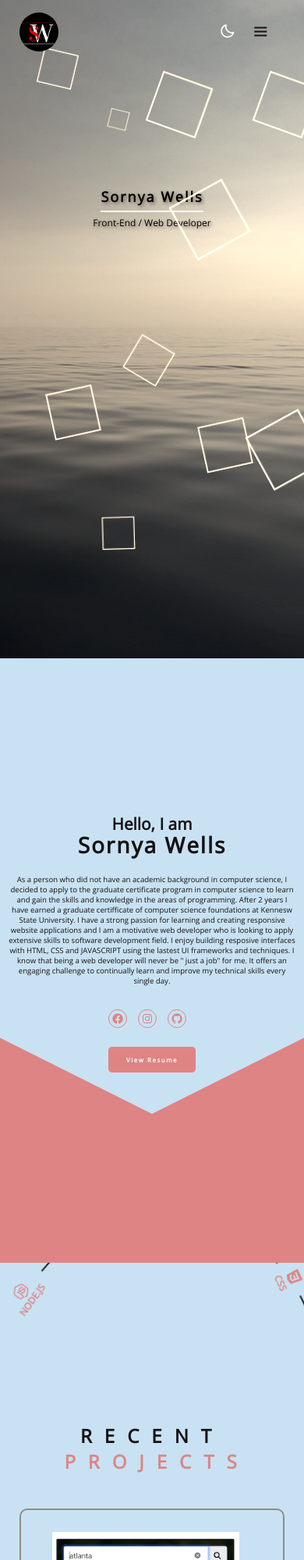
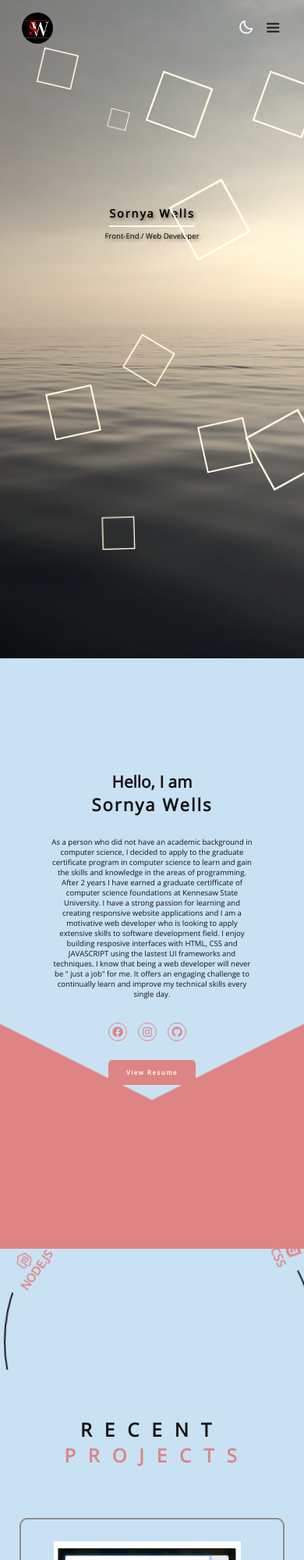
Before and after one commit to twells38/Sornya-Portfolio, a plain HTML site: page index.html in a window 390 px wide. Shown: the top 2000 px of the page at 78% size. Drawn offline with nearby package versions, Linux system fonts and the light colour scheme.

Commit message:
edit media

```diff
--- a/index.html
+++ b/index.html
@@ -51,7 +51,7 @@
             <h1>Sornya Wells</h1>
             <p>As a person who did not have an academic background in computer science,
                 I decided to apply to the graduate certificate program in computer science to learn and gain the skills and knowledge in the areas of programming.
-                After 2 years I have earned a graduate certifficate of computer science foundations at Kennesw State University. I have a strong passion for learning and creating responsive website applications
+                After 2 years I have earned a graduate certifficate of computer science foundations at Kennesaw State University. I have a strong passion for learning and creating responsive website applications
                 and I am a motivative web developer who is looking to apply extensive skills to software development field. I enjoy building resposive interfaces with HTML, CSS and JAVASCRIPT using the lastest UI frameworks and techniques.
                 I know that being a web developer will never be " just a job" for me. It offers an engaging challenge to continually learn and improve my technical skills every single day.</p>
             <div class="social-media">
--- a/style.css
+++ b/style.css
@@ -82,6 +82,7 @@ header{
 }
 #darkMode-icon{
     font-size: 2rem;
+    padding-right: 2rem;
     color: var(--bg-color);
     cursor: pointer;
 }
@@ -153,7 +154,7 @@ header{
     flex-direction: column;
     justify-content: center;
     align-items: center;
-    margin-top: 20rem;
+    margin-top: 18rem;
     font-size: 1.5rem;
     text-shadow: 2px 2px 4px rgb(100, 97, 97);
 }
@@ -262,7 +263,7 @@ section{
     position: absolute;
     max-width: 44rem;
     color: var(--text-color);
-    top: 30%;
+    top: 15%;
 
 
 }
@@ -322,7 +323,7 @@ color: var(--white-color);
 
 .about .profession-container{
     position: absolute;
-    top: 50%;
+    top: 37%;
     right: 0;
     transform: translateY(-50%);
     width: 768px;
@@ -409,7 +410,7 @@ color: var(--white-color);
 /* end about design*/
 
 .projects{
-    padding-bottom: 3rem;
+    padding:1rem;
     background:var(--background);
 
 }
@@ -424,7 +425,8 @@ color: var(--white-color);
     font-size: 3rem;
     font-weight: 700;
     letter-spacing: 2rem;
-    margin-bottom: 3.5rem;
+    padding: 3rem;
+    margin-bottom: 3rem;
     text-align: center;
     text-transform: uppercase;
 }
@@ -587,87 +589,141 @@ color: var(--white-color);
 
 
 /* start Breakpoint */
-
-@media(max-width:1400px){
+@media(max-width:1600px){
+    .about .profession-container .profession-box{
+        right: -10rem;
+        height: 45rem;
+    }
+    .about .profession-container{
+        top: 32%;
+    }
+    .projects .project-container{
+        margin-top: 10rem;
+    }
+}
+@media(max-width:1440px){
     html{
-        font-size: 55%;
+        font-size: 80%;
+    }
+    .about .about-content{
+        margin-top: 7rem;
     }
 
     .about .profession-container{
-        height: 85.8rem;
+        top: 55%;
     }
      .about .profession-container .profession-box{
-        right: -12rem;
-        height: 85.8rem;
+        right: -20rem;
+        height: 60rem;
     }
+
     .about .overlay{
         right: -9rem;
     }
     .project-box img{
-     margin-left: 3rem;
+     margin-left: 2rem;
      margin-top: 1.5rem;
     }
 
 }
+@media(max-width:1366px){
+    .about .profession-container{
+        top: 52%;
+    }
 
- @media(max-width: 1024px){
+}
+
+ @media(max-width: 1200px){
     .header{
         padding: 2rem 3%;
     }
     section{
         padding: 10rem 3% 2rem;
     }
+    .about .about-content{
+        margin-top: 10rem;
+    }
+    .about .profession-container{
+        top: 73%;
+    }
     .about .profession-container .profession-box{
-        right: -22rem;
+        right: -28rem;
     }
-
 
     .about .profession-container .overlay{
         right: -15rem;
     }
 
-    .project-box img{
-     margin-left: 3rem;
-     margin-top: 1.5rem;
+     .about .profession-container .profession h3{
+        font-size: 15px;
     }
-    .projects .project-container .heading{
+    .projects .project-container{
+        margin-top: 15rem;
+    }
+
+    .contact .section-title{
         margin-top: 5rem;
     }
-    .contact .section-title{
-        margin-top: 5rem;
+    .contact .contact-item{
+        width: 30%;
     }
 
 
  }
-@media(max-width: 991px){
+@media(max-width: 1024px){
 
     .about .about-content{
-        max-width: 50rem;
+        max-width: 42rem;
+        margin-top: 6rem;
+    }
+    .about .profession-container{
+        top: 55%;
     }
     .about .profession-container .profession-box{
-        right: -45rem;
+        right: -30rem;
     }
     .about .profession-container .overlay{
-        right: -39.5rem;
+        right: -19.5rem;
+    }
+}
+@media(max-width: 912px){
+    .home-image #text{
+        margin-top: 8rem;
+        font-size: 1.2rem;
+    }
+    .about .about-content{
+        max-width: 35rem;
+        margin-top: 5rem;
+    }
+    .about .profession-container{
+        top: 58%;
+    }
+    .about .profession-container .profession-box{
+        right: -35rem;
     }
 
 
+
 }
-@media (max-width:768px){
+@media(max-width: 820px){
+
+}
+
+@media (max-width:780px){
 
     #menu-icon{
         display: block;
-        margin-right: 4rem;
+        margin-right: 3rem;
     }
     #darkMode-icon{
         position: absolute;
-        right: 11rem;
+        right: 9rem;
         font-size: 2.6rem;
         margin-bottom: 0.1rem;
     }
     .header .logo{
         width:50px;
-        margin-left: 1.7rem;
+        margin-left: 2rem;
     }
     .navigation{
         position: absolute;
@@ -721,7 +777,7 @@ color: var(--white-color);
    .about .profession-container .profession-box{
         position: fixed;
         top: 90%;
-        left: 15%;
+        left: 30%;
         width: 300px;
         height: 300px;
         border-radius: 50%;
@@ -778,6 +834,8 @@ color: var(--white-color);
         width: 400px;
         height: 400px;
         z-index: -1;
+
+
     }
 
     .about .profession-container .overlay{
@@ -797,11 +855,12 @@ color: var(--white-color);
     .contact .contact-items{
         display: flex;
         flex-direction: column;
+        align-items: center;
         min-width: 20vh;
 
     }
     .contact .contact-item{
-        width: 90%;
+        width: 70%;
         display: flex;
         flex-direction: row;
         justify-content: space-evenly;
@@ -815,6 +874,9 @@ color: var(--white-color);
         padding: 2rem;
         margin: 2rem;
        }
+       .about .profession-container .profession-box{
+           left: 25%;
+       }
 
       .projects .project-box img{
           width: 280px;
@@ -824,32 +886,113 @@ color: var(--white-color);
       }
 
    }
-   @media (max-width:450px){
+   @media (max-width:414px){
        html{
            font-size: 50%;
        }
+       #menu-icon{
 
+        margin-right: 2rem;
+    }
+      #darkMode-icon{
+        right: 6rem;
+    }
+     .header .logo{
+        width:40px;
+    }
+    .home-image #text{
+        margin-top: 23rem;
+    }
+     .about .about-content{
+            margin-top: 3rem;
+        }
+    .about .about-content h1{
+        font-size: 22px;
+        line-height: 2;
+    }
       .about .profession-container .overlay{
-        top: 73rem;
+        top: 68rem;
         right: 0;
-        transform: rotate(90deg) translate(-50%,50%) scaleY(2);
-        border-width: 23.9rem;
+        transform: rotate(90deg) translate(-55%,50%) scaleY(2);
+
        }
+       .about .profession-container .profession-box{
+           top: 80%;
+           left: 15%;
+       }
+       .projects .project-container{
+           margin-top: 12rem;
+       }
+
        .projects .project-box{
            width: 340px;
        }
        .projects .project-box img{
           width: 240px;
+          margin-left: 3.2rem;
+      }
+      .contact .contact-item{
+          widows: 80%;
+      }
+     .contact .contact-items img{
+         width: 50px;
      }
     }
-    @media(max-width:365px){
+    @media (max-width:393px){
        .about .profession-container .profession-box{
-        top: 103%;
-        left: 5%;
+            top: 78%;
+            left: 14%;
         }
         .about .profession-container .overlay{
-        transform: rotate(90deg) translate(-50%,50%) scaleY(1);
+
+
+        transform: rotate(90deg) translate(-62%,50%) scaleY(2);
+
        }
+    }
+    @media (max-width:375px){
+        .home-image #text{
+        margin-top: 20rem;
+    }
+        .about .about-content{
+            margin-top: 3rem;
+        }
+        .about .profession-container .profession-box{
+            top: 85%;
+            left: 10%;
+        }
+        .about .profession-container .overlay{
+            transform: rotate(90deg) translate(-60%,50%) scaleY(2);
+        }
+    }
+    @media(max-width:360px){
+        .about .profession-container .profession h3{
+        font-size: 10px;
+        }
+        .about .profession-container .profession-box{
+        top: 85%;
+        }
+        .about .profession-container .overlay{
+         transform: rotate(90deg) translate(-55%,50%) scaleY(2);
+        }
+    }
+    @media(max-width:320px){
+        .home-image #text{
+        margin-top: 15rem;
+    }
+        .about .about-content h1{
+        font-size: 20px;
+        line-height: 2;
+       }
+       .about .profession-container .profession-box{
+        top: 93%;
+        left: 6%;
+
+        }
+        .about .profession-container .overlay{
+         transform: rotate(90deg) translate(-72%,50%) scaleY(2);
+        }
+
         .projects .project-box{
          width: 300px;
          padding: 2rem;
@@ -857,6 +1000,9 @@ color: var(--white-color);
         }
         .projects .project-box img{
           width: 200px;
+          }
+        .contact .contact-item{
+          width: 80%;
         }
 
     }
```
Lines whose indentation alone changed are shown as unchanged.
